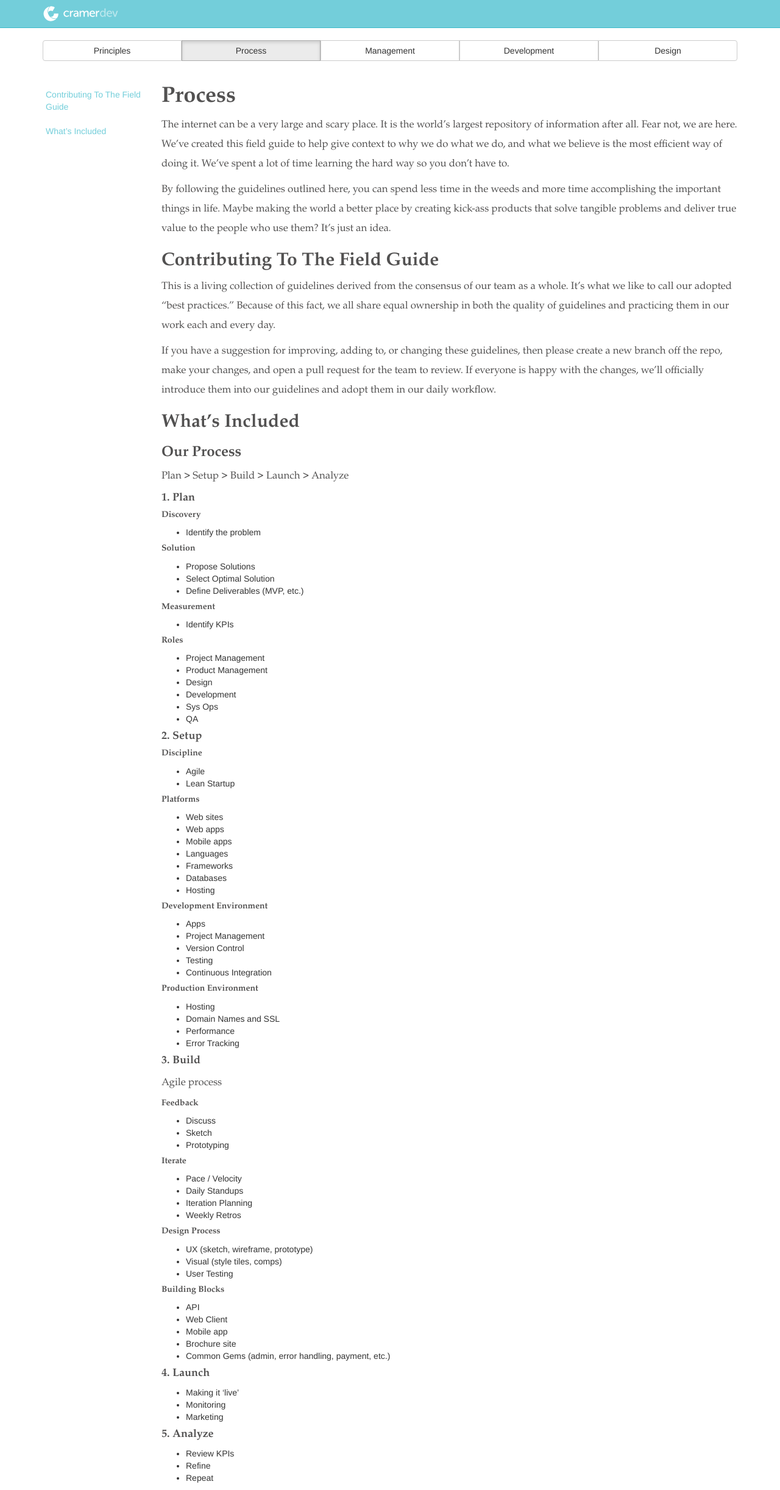
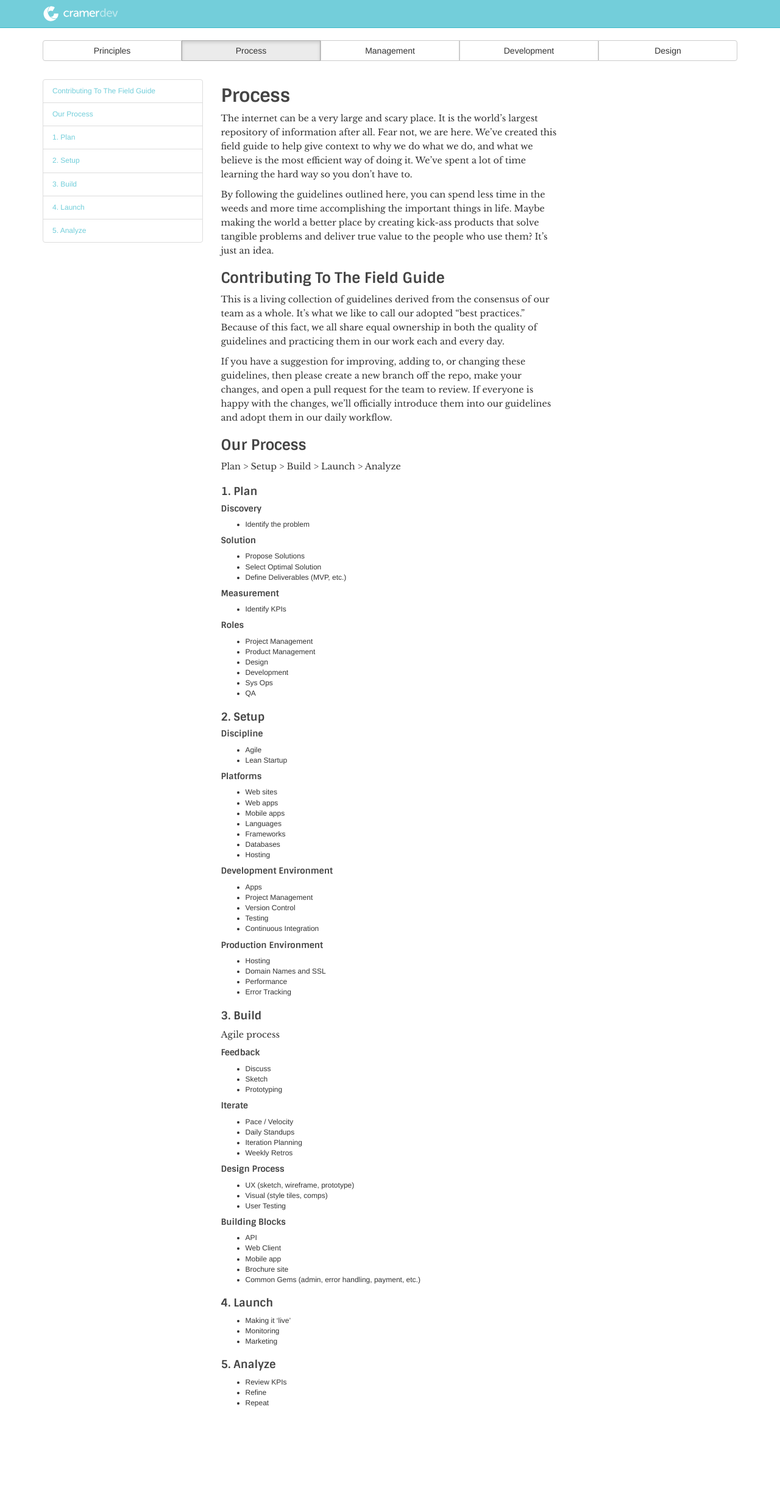
Before and after one commit to cramerdev/docs, a Jekyll site: the page built from _posts/2013-09-24-process.markdown, in a window 1280 px wide. Shown: the whole page at 61% size. Built offline with Jekyll 4.4.1, drawn with Linux system fonts in a browser that asks for light colours; nearby versions of some CDN libraries; Markdown is read by kramdown in place of the engine named in the settings; after the commit the page ends 2320 px from its top, so only the background shows below that.

Commit message:
clean up typog and layout a bit per #6

```diff
--- a/_layouts/default.html
+++ b/_layouts/default.html
@@ -6,6 +6,8 @@
     <link rel="stylesheet" href="/css/vendor/bootstrap.css">
     <link rel="stylesheet" href="/css/syntax.css">
     <link rel="stylesheet" href="/css/main.css">
+    <link href='http://fonts.googleapis.com/css?family=Libre+Baskerville:400,700' rel='stylesheet' type='text/css'>
+    <link href='http://fonts.googleapis.com/css?family=Sintony:400,700' rel='stylesheet' type='text/css'>
 
     <script type="text/javascript" src="//cdnjs.cloudflare.com/ajax/libs/jquery/2.0.3/jquery.min.js"></script>
     <script type="text/javascript" src="/js/jquery.toc.min.js"></script>
@@ -33,11 +35,9 @@
     </header>
 
     <div class="container main">
-      <div class="row">
-        <div class="col-md-12">
-          {{content}}
-        </div>
-      </div>
+      <!-- from index.html -->
+      {{content}}
     </div>
+
   </body>
 </html>
--- a/_layouts/page.html
+++ b/_layouts/page.html
@@ -3,10 +3,10 @@ layout: default
 ---
 
 <div class="row">
-  <div class="col-md-2">
+  <div class="col-md-3">
     <div class="toc"></div>
   </div>
-  <div class="col-md-10">
+  <div class="col-md-6">
     <h1>{{page.title}}</h1>
     {{page.content|markdownify}}
   </div>
--- a/_posts/2013-09-24-process.markdown
+++ b/_posts/2013-09-24-process.markdown
@@ -13,24 +13,23 @@ This is a living collection of guidelines derived from the consensus of our team
 
 If you have a suggestion for improving, adding to, or changing these guidelines, then please create a new branch off the repo, make your changes, and open a pull request for the team to review. If everyone is happy with the changes, we'll officially introduce them into our guidelines and adopt them in our daily workflow.
 
-## What's Included
-###	Our Process
+## Our Process
 Plan > Setup > Build > Launch > Analyze
 
-#### 1. Plan
+### 1. Plan
 
-##### Discovery
+#### Discovery
 - Identify the problem
 
-##### Solution
+#### Solution
 - Propose Solutions
 - Select Optimal Solution
 - Define Deliverables (MVP, etc.)
 
-##### Measurement
+#### Measurement
 - Identify KPIs
 
-##### Roles
+#### Roles
 - Project Management
 - Product Management
 - Design
@@ -38,13 +37,13 @@ Plan > Setup > Build > Launch > Analyze
 - Sys Ops
 - QA
 
-#### 2. Setup
+### 2. Setup
 
-##### Discipline
+#### Discipline
 - Agile
 - Lean Startup
 
-##### Platforms
+#### Platforms
 - Web sites
 - Web apps
 - Mobile apps
@@ -53,51 +52,51 @@ Plan > Setup > Build > Launch > Analyze
 - Databases
 - Hosting
 
-##### Development Environment
+#### Development Environment
 - Apps
 - Project Management
 - Version Control
 - Testing
 - Continuous Integration
 
-##### Production Environment
+#### Production Environment
 - Hosting
 - Domain Names and SSL
 - Performance
 - Error Tracking
 
-#### 3. Build
+### 3. Build
 Agile process
 
-##### Feedback
+#### Feedback
 - Discuss
 - Sketch
 - Prototyping
 
-##### Iterate
+#### Iterate
 - Pace / Velocity
 - Daily Standups
 - Iteration Planning
 - Weekly Retros
 
-##### Design Process
+#### Design Process
 - UX (sketch, wireframe, prototype)
 - Visual (style tiles, comps)
 - User Testing
 
-##### Building Blocks
+#### Building Blocks
 - API
 - Web Client
 - Mobile app
 - Brochure site
 - Common Gems (admin, error handling, payment, etc.)
 
-#### 4. Launch
+### 4. Launch
 - Making it 'live'
 - Monitoring
 - Marketing
 
-#### 5. Analyze
+### 5. Analyze
 - Review KPIs
 - Refine
 - Repeat
--- a/css/main.css
+++ b/css/main.css
@@ -16,10 +16,15 @@ header .top {
 
 /** Setting Global Fonts For Paragraphs & Headers **/
 
-p, h1, h2, h3, h4, h5, h6 {
-  font-family: "Palatino Linotype", "Book Antiqua", Palatino, serif;
-  color: #525151;
-  font-weight: bold;
+p {
+  font-family: 'Libre Baskerville', sans-serif; /* 400,700 */
+  font-weight: 400;
+}
+
+h1, h2, h3, h4, h5, h6 {
+  color: #444;
+  font-family: 'Sintony', serif; /* 400,700 */
+  font-weight: 700;
 }
 
 /** Setting Content Styles **/
@@ -27,20 +32,19 @@ p, h1, h2, h3, h4, h5, h6 {
 p {
   font-size: 1.2em;
   letter-spacing: normal;
-  line-height: 32px;
-  font-weight: normal;
+  line-height: 1.6em;
 }
 
 .toc ul {
   margin: 10px 0 0 0;
   padding: 0;
   list-style: none;
-  position: fixed;
-  width: 13%;
 }
 
 .toc a {
-  padding: 5px;
   display: block;
-  margin: 10px 0 10px 0;
 }
+
+.excerpts > div {
+  margin-bottom: 3em;
+}
--- a/js/main.js
+++ b/js/main.js
@@ -1,5 +1,8 @@
 $(function() {
   $(".toc").toc({
-    selectors: "h2"
+    selectors: 'h2,h3',
+    'itemClass': function() { // custom function for item class
+      return 'list-group-item';
+    }
   });
 });
```
Also changed, not shown: index.html (+13 -3 lines), css/vendor/bootstrap.css.
